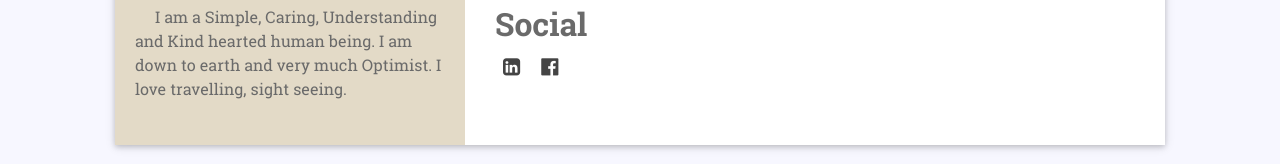
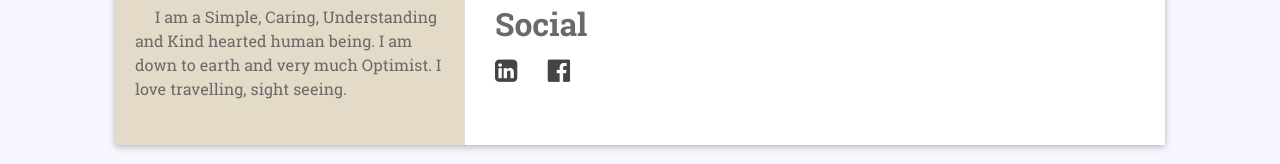
Before and after one commit to chiragchaurasiya/chirag, a plain HTML site: page index.html in a window 1280 px wide. Shown: the part 854-1018 px from the top of the page. Drawn offline with Linux system fonts and the light colour scheme.

Commit message:
home page 1

```diff
--- a/index.html
+++ b/index.html
@@ -90,9 +90,9 @@
                     </div> -->
                     <div class="rit-data pb-4">
                         <h2>Social</h2>
-                        <div class="row pl-2">
-                            <div class="col-12" style="font-size: 20px;"><a href="https://www.linkedin.com/in/chirag-chaurasiya-65b1b5100" target="_blank" class="pr-3"><i class="fa fa-linkedin-square" aria-hidden="true"></i></a>
-                                <a href="https://www.facebook.com/chirag.chaurasia1" target="_blank" class="pr-3"><i class="fa fa-facebook-official" aria-hidden="true"></i></a>
+                        <div class="row pb-4">
+                            <div class="col-12" style="font-size: 26px;"><a href="https://www.linkedin.com/in/chirag-chaurasiya-65b1b5100" target="_blank" class="pr-4"><i class="fa fa-linkedin-square" aria-hidden="true"></i></a>
+                                <a href="https://www.facebook.com/chirag.chaurasia1" target="_blank" class="pr-4"><i class="fa fa-facebook-official" aria-hidden="true"></i></a>
                             </div>
                         </div>
                     </div>
```
